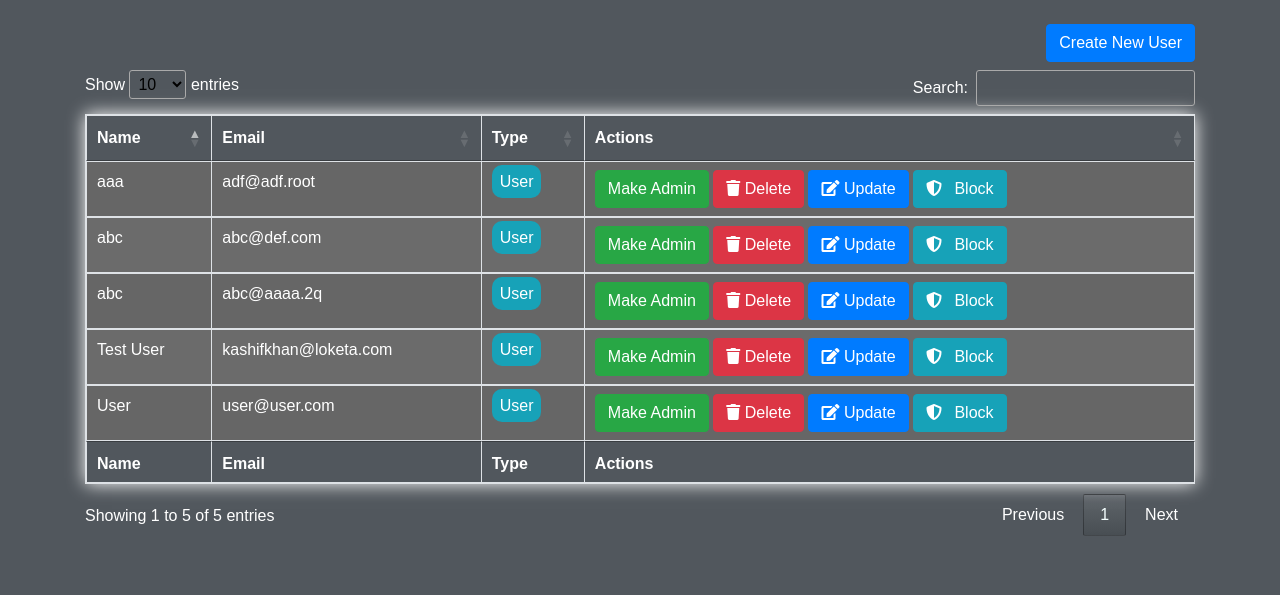
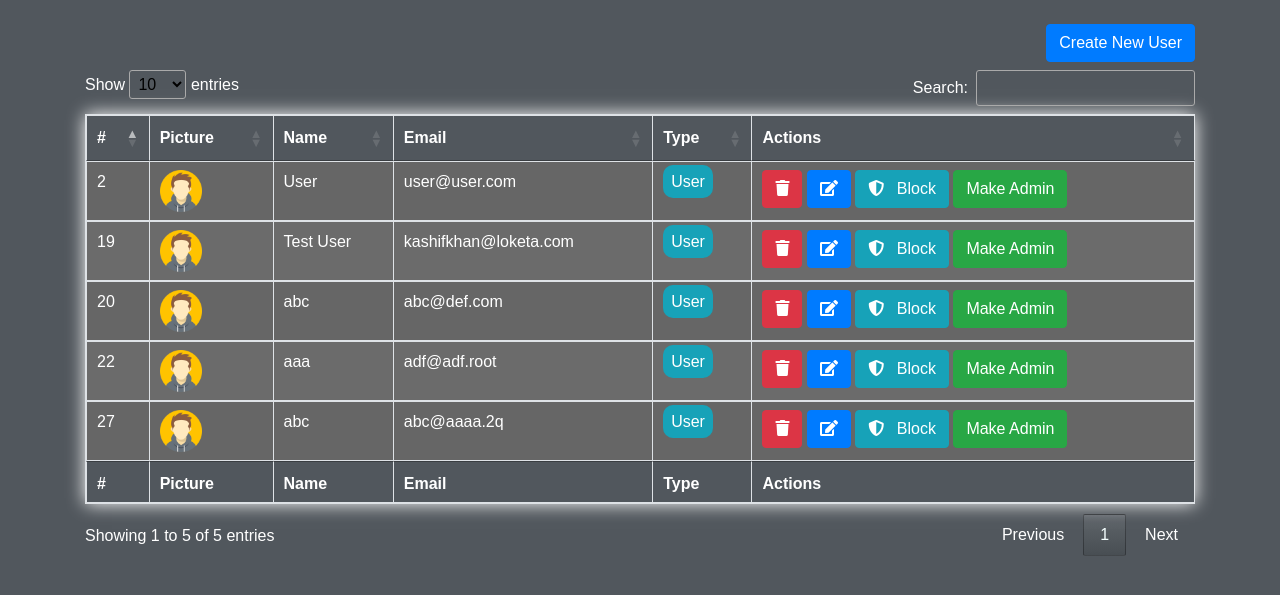
Before and after one commit to KashifWebDev/dbs, a PHP site: page /users.php in a window 1280 px wide. Shown: the part 72-667 px from the top of the page. Run offline with PHP 8.4, Linux system fonts and the light colour scheme; a user stored in the database is signed in; data comes from the database, SQL or seed files in the repository; some libraries are stand-ins or nearby versions; some web fonts are replaced.

Commit message:
May 10, 2021 10:14pm

```diff
--- a/assets/custom_css/main.css
+++ b/assets/custom_css/main.css
@@ -196,6 +196,9 @@ table{
     font-size: x-large;
     width: 150px;
 }
+#userTablePic{
+    height: 42px;
+}
 
 
 
--- a/users.php
+++ b/users.php
@@ -68,6 +68,8 @@ if ($_SESSION["darkTheme"] == 1){
         <table id="example" class="table table-striped table-bordered bg-white shadow autoColorTable_theme" style="width:100%">
             <thead>
             <tr>
+                <th>#</th>
+                <th>Picture</th>
                 <th>Name</th>
                 <th>Email</th>
                 <th>Type</th>
@@ -94,24 +96,17 @@ if ($_SESSION["darkTheme"] == 1){
                 }
                 ?>
                 <tr>
+                    <td><?php echo $row["id"]; ?></td>
+                    <td><img id="userTablePic" src="assets/imgs/user.jpg" alt="User Pic"></td>
                     <td><?php echo $row["username"]; ?></td>
                     <td><?php echo $row["email"]; ?></td>
                     <td><span class="p-2 text-white border-radius-10px   <?php echo $typeClass; ?>"><?php echo $userType; ?></span></td>
                     <td>
-                        <a href="users.php?changeUser=<?php echo $row['is_admin']==1 ? 0 : 1; ?>&userID=<?php echo $row['id']; ?>" class="btn btn-success">
-                            <?php
-                                if(!$row["is_admin"]){
-                                    echo 'Make Admin';
-                                }else{
-                                    echo 'Make User';
-                                }
-                            ?>
-                        </a>
                         <a href="users.php?delUser=<?php echo $row['id']; ?>" class="btn btn-danger">
-                            <i class="fas fa-trash"></i> Delete
+                            <i class="fas fa-trash"></i>
                         </a>
                         <a href="users.php?delUser=<?php echo $row['id']; ?>" class="btn btn-primary" data-toggle="modal" data-target="#update_<?php echo $rand; ?>">
-                            <i class="fas fa-edit"></i> Update
+                            <i class="fas fa-edit"></i>
                         </a>
                         <a href="users.php?blockUser=<?php echo $row['id']; ?>&action=<?php echo $action; ?>" class="btn btn-info">
                             <i class="fas fa-shield-alt text-white mr-2"></i>
@@ -121,6 +116,15 @@ if ($_SESSION["darkTheme"] == 1){
                             }else{
                                 echo 'Block';
                             }
+                            ?>
+                        </a>
+                        <a href="users.php?changeUser=<?php echo $row['is_admin']==1 ? 0 : 1; ?>&userID=<?php echo $row['id']; ?>" class="btn btn-success">
+                            <?php
+                                if(!$row["is_admin"]){
+                                    echo 'Make Admin';
+                                }else{
+                                    echo 'Make User';
+                                }
                             ?>
                         </a>
                     </td>
@@ -187,6 +191,8 @@ if ($_SESSION["darkTheme"] == 1){
             </tbody>
             <tfoot>
             <tr>
+                <th>#</th>
+                <th>Picture</th>
                 <th>Name</th>
                 <th>Email</th>
                 <th>Type</th>
```
Also changed, not shown: assets/imgs/user.jpg (added).
